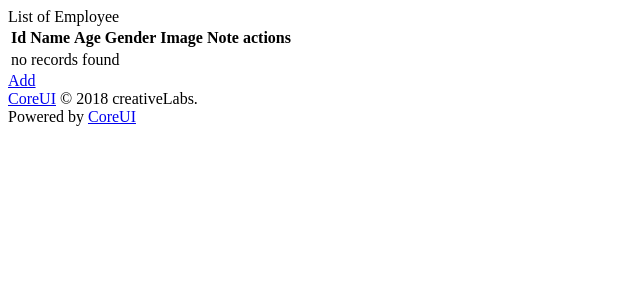
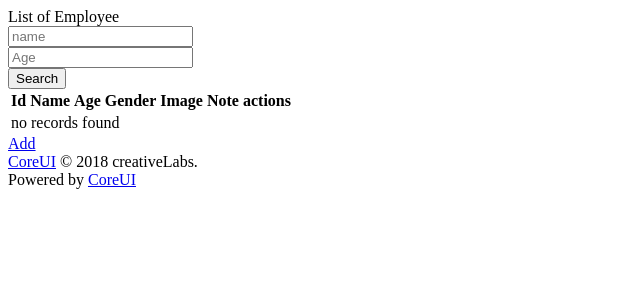
Before and after one commit to controlpanel2015/employee-managements, a Symfony app: template templates/employee/index.html.twig in a window 1280 px wide. Shown: the top 300 px of the page, without its empty margins (0-640 px from the left). Run offline with Twig, Linux system fonts and the light colour scheme; the template is opened without the code that fills it, so the values that code supplies are empty; some libraries are stand-ins or nearby versions.

Commit message:
searching param added

```diff
--- a/templates/employee/index.html.twig
+++ b/templates/employee/index.html.twig
@@ -8,9 +8,18 @@
         <div class="col-xl-auto">
             <div class="card">
                 <div class="card-header">
-                    <i class="fa fa-align-justify"></i> List of Employee</div>
-                <div class="card-body">
-                    <table class="table table-responsive table-striped table-bordered table-responsive-lg">
+                    <i class="fa fa-align-justify"></i> List of Employee
+                    <div class="clearfix"></div>
+                    <form method="get">
+                        <div class="float-left col-4"><input type="text" name="name" placeholder="name" class="form-control"/> &nbsp;</div>
+                        <div class="float-left col-4"><input type="text" name="age" placeholder="Age" class="form-control"/> &nbsp;</div>
+                        <div class="float-left col-4"><input type="submit" class="btn btn-primary" value="Search" name="search" placeholder="Age" class="form-control"/> &nbsp;</div>
+                    </form>
+
+                </div>
+
+                <div class="card-body col-lg-12">
+                    <table class="table table-responsive table-striped table-bordered ">
                         <thead>
                             <tr>
                                 <th>Id</th>
@@ -32,8 +41,8 @@
                                 <td><img src="{{ asset('uploads') }}/{{ employee.image }}" width="50px" height="5npm0px" class="img-thumbnail"/> </td>
                                 <td>{{ employee.note }}</td>
                                 <td>
-                    <a href="{{ path('employee_show', {'id': employee.id}) }}">show</a>
-                    <a href="{{ path('employee_edit', {'id': employee.id}) }}">edit</a>
+                                    <a href="{{ path('employee_show', {'id': employee.id}) }}"><span><i class="fa fa-eye"></i></span></a>&nbsp;
+                                    <a href="{{ path('employee_edit', {'id': employee.id}) }}"><span><i class="fa fa-pencil" aria-hidden="true"></i></span></a>
                                 </td>
                             </tr>
                             {% else %}
```
Lines whose indentation alone changed are shown as unchanged.
